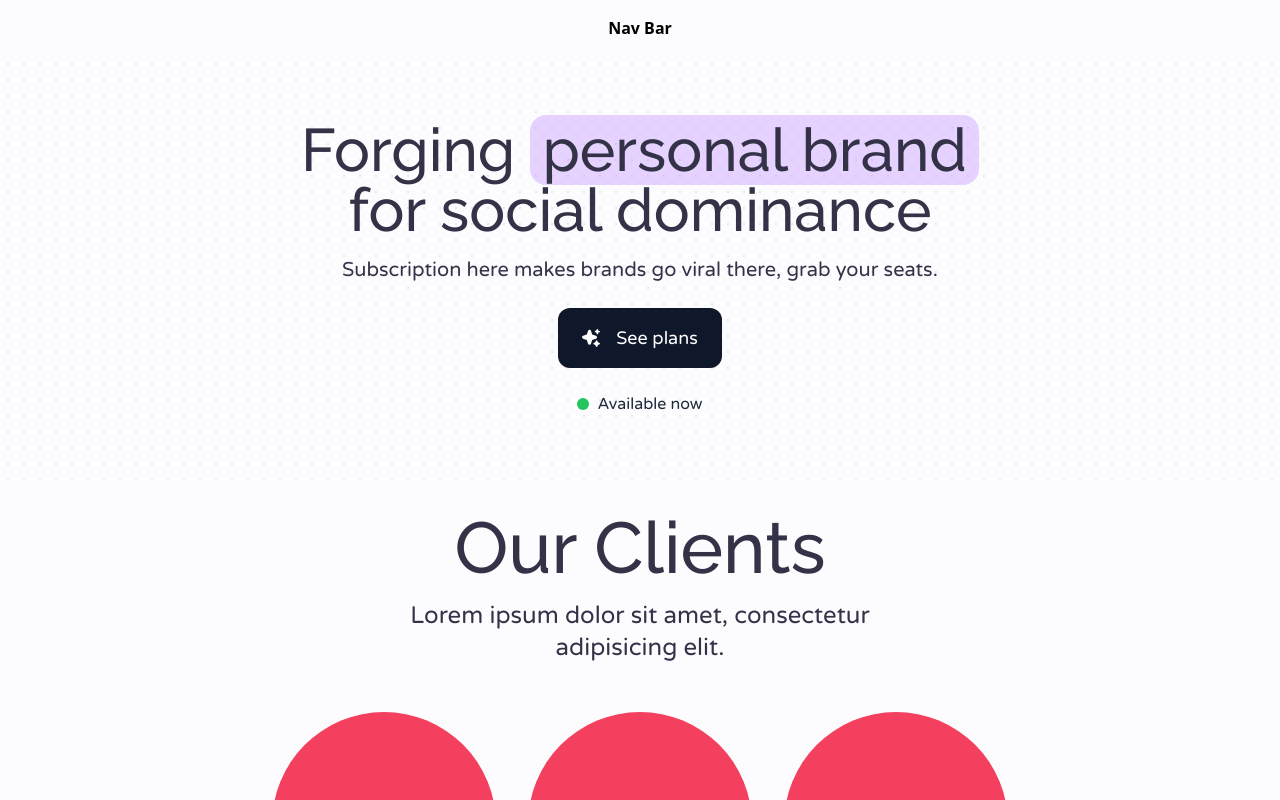
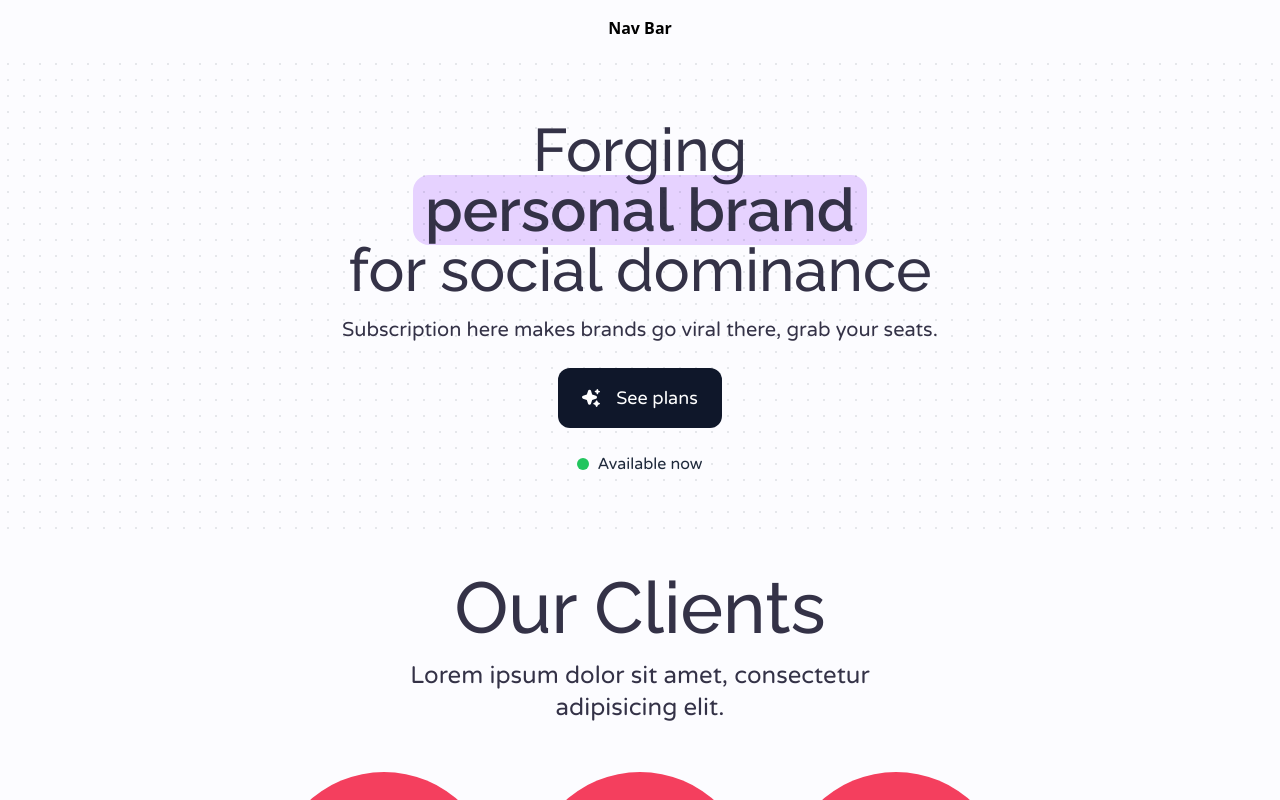
Before and after one commit to JuxtNorth/AgencySite, a React (Vite) app: page / in a window 1280 px wide. Shown: the top 800 px of the page. Built offline with nearby package versions, Linux system fonts and the light colour scheme.

Commit message:
Update Hero Section

```diff
--- a/src/pages/Home/Sections/Hero.tsx
+++ b/src/pages/Home/Sections/Hero.tsx
@@ -5,11 +5,13 @@ export const Hero: FC = () => {
 	return (
 		<header className="flex flex-col items-center gap-6 bg-[radial-gradient(#e5e7eb_1px,transparent_1px)] py-16 [background-size:16px_16px]">
 			<div className="w-96 text-center md:w-[48rem]">
-				<h1 className="font-display text-5xl font-medium md:text-6xl">
-					Forging{' '}
-					<span className="whitespace-nowrap rounded-2xl bg-purple-200 px-3 font-display mix-blend-multiply">
+				<h1 className="font-display text-4xl font-medium md:text-6xl">
+					Forging
+					<br />
+					<span className="whitespace-nowrap rounded-2xl bg-purple-200 px-3 font-display font-semibold mix-blend-multiply">
 						personal brand
 					</span>{' '}
+					<br />
 					for social dominance
 				</h1>
 				<p className="mt-4 text-lg leading-tight md:text-xl">
```
